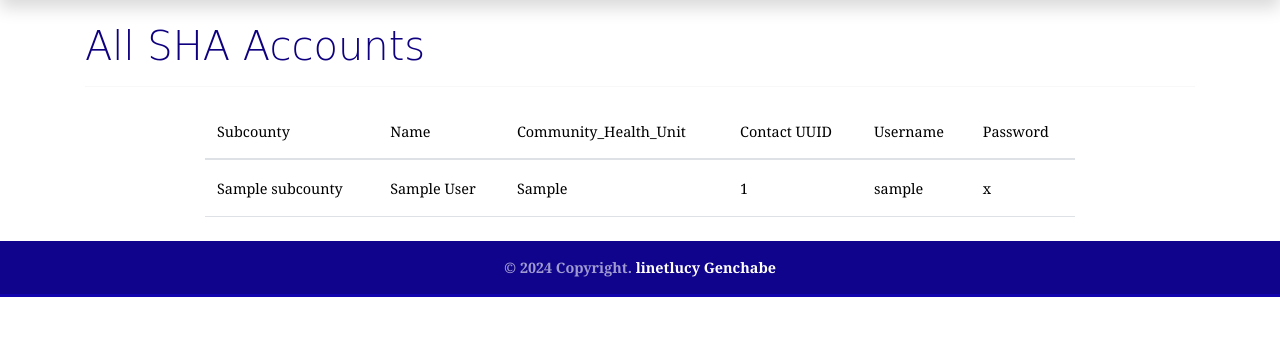
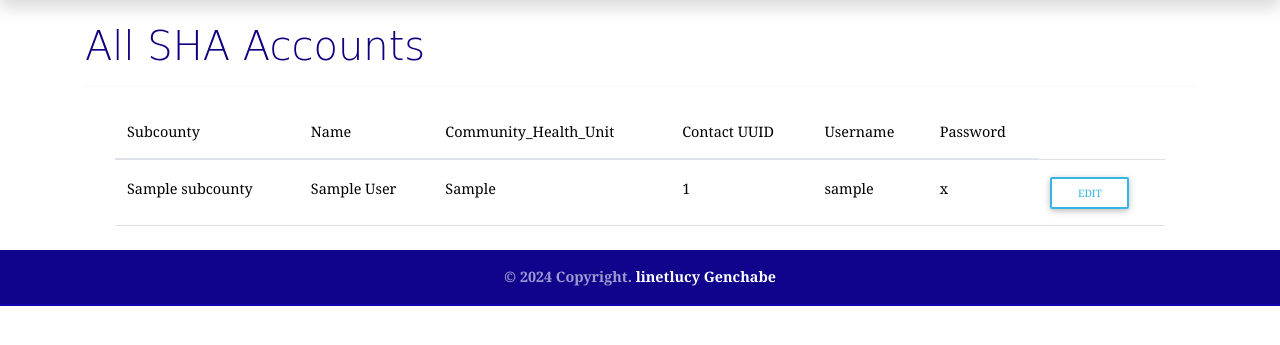
Before and after one commit to linetlucy-genchabe/AccountsRepo, a Django app: page / in a window 1280 px wide. Shown: the part 72-417 px from the top of the page. Run offline with Django 5.2, Linux system fonts and the light colour scheme; a user stored in the database is signed in; tables that the repository leaves empty hold one stand-in row (values such as "Sample post"); some libraries are stand-ins or nearby versions.

Commit message:
edit accounts template and model

```diff
--- a/Repoapp/Templates/index.html
+++ b/Repoapp/Templates/index.html
@@ -16,8 +16,8 @@
         <div class="container">
 
             <div class="row">
-              <div class="col-md-1"></div>
-          <div class="col-md-10" style="float: left;display:flex;">
+              <div class="col-md-"></div>
+          <div class="col-md-12" style="float: left;display:flex;">
            {% if accounts %}
    <table class="table">
 
@@ -45,10 +45,17 @@
         <td><b>{{account.Username}}</b></td>
         <td><b>{{account.Password}}</b></td>
 
+
+        <td>
+             <a role="button" class="btn btn-sm btn-outline-info"
+                 href="{% url 'update-account' account.id%}">Edit</a>
+        </td>
+
       </tr>
       {% endfor %}
     </tbody>
   </table>
+
           </div>
 
               {% endif %}
--- a/Repoapp/Templates/search.html
+++ b/Repoapp/Templates/search.html
@@ -52,6 +52,10 @@
         <td><b>{{account.Contact_UUID}}</b></td>
         <td><b>{{account.Username}}</b></td>
         <td><b>{{account.Password}}</b></td>
+        <td>
+            <a role="button" class="btn btn-sm btn-outline-info"
+                href="{% url 'update-account' account.id%}">Edit</a>
+       </td>
 
       </tr>
       {% endfor %}
--- a/Repoapp/forms.py
+++ b/Repoapp/forms.py
@@ -11,7 +11,7 @@ class NewAccountForm(forms.ModelForm):
           'account': forms.Textarea(attrs={'rows':2, 'cols':10,}),
         }
 
-class UpdateAccountForm(forms.ModelForm):
+class AccountUpdateForm(forms.ModelForm):
     class Meta:
         model = Accounts
         exclude = ['Author', 'pub_date', 'author_profile','admin_profile', ]
--- a/Repoapp/models.py
+++ b/Repoapp/models.py
@@ -91,7 +91,8 @@ class Accounts(models.Model):
 
     @classmethod
     def search_accounts(cls, search_term):
-        accounts = cls.objects.filter(Name__icontains=search_term)
+        accounts = cls.objects.filter(Username__icontains=search_term)| cls.objects.filter(Name__icontains=search_term)
+
 
         return accounts
 
@@ -120,14 +121,6 @@ class Accounts(models.Model):
 
         return account
 
-    # @classmethod
-    # def update_accounts(request, id):
-    #     account = Accounts.objects.get(pk = id)
-
-    #     account.Password = request.POST.get('password')
-    #     account.save()
-    #     return HttpResponse('updated')
-
     def update_accounts(self):
         self.update_accounts()
 
```
Also changed, not shown: Repoapp/Templates/edit_account.html (added, +31 -0 lines).
